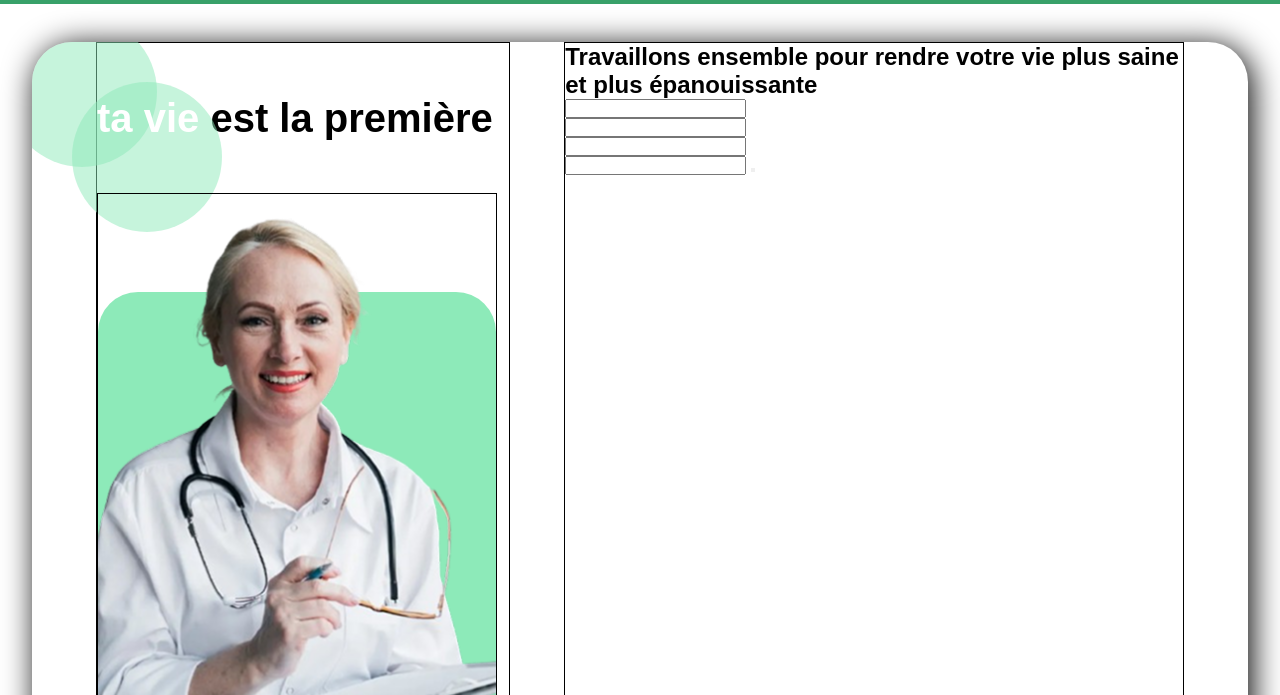
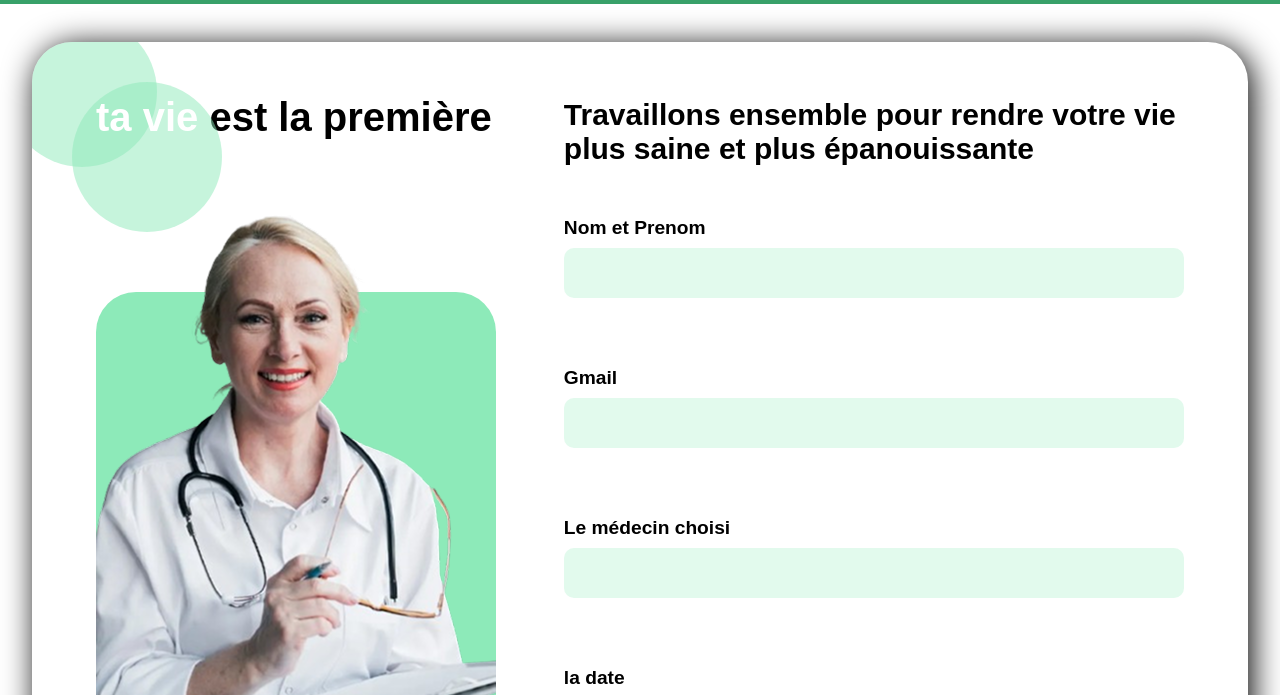
Before and after one commit to mohamed-bouth/medicare-plus-projet, a plain HTML site: page rondez.html in a window 1280 px wide. Shown: the part 76-771 px from the top of the page. Drawn offline with Linux system fonts and the light colour scheme.

Commit message:
complete la pafe de rondez-vous

```diff
--- a/rondez.html
+++ b/rondez.html
@@ -37,25 +37,27 @@
             </div>
             <div class="rondez-hero-section-right">
                 <h2>Travaillons ensemble pour rendre votre vie plus saine et plus épanouissante</h2>
-                <div>
-                    <label for=""></label>
+                <form action="" class="labels">
+                    <div class="input-choix">
+                        <label for="">Nom et Prenom</label>
                         <input type="text">
                     </div>
-                <div>
-                    <label for=""></label>
+                    <div class="input-choix">
+                        <label for="">Gmail</label>
                         <input type="text">
                     </div>
-                <div>
-                    <label for=""></label>
+                    <div class="input-choix">
+                        <label for="">Le médecin choisi</label>
                         <input type="text">
                     </div>
-                <div>
-                    <label for=""></label>
-                    <div>
+                    <div class="input-choix">
+                        <label for="">la date</label>
+                        <div class="input-choix2">
                             <input type="text">
-                        <button></button>
+                            <button>Confirmez</button>
                         </div>
                     </div>
+                </form>
             </div>
         </section>
     </main>
--- a/style.css
+++ b/style.css
@@ -509,13 +509,11 @@ header nav a {
 
 .rondez-hero-section-left {
     flex: 4;
-    border: 1px solid;
 }
 
 .rondez-left-img-container {
     width: 400px;
     height: 600px;
-    border: 1px solid;
     display: flex;
     align-items: end;
     position: relative;
@@ -536,7 +534,57 @@ header nav a {
 
 .rondez-hero-section-right {
     flex: 6;
-    border: 1px solid;
+}
+
+.rondez-hero-section-right h2 {
+    height: 150px;
+    display: flex;
+    align-items: center;
+    font-size: 30px;
+    margin-top: 15px;
+}
+
+.labels {
+    height: 600px;
+    display: flex;
+    flex-direction: column;
+    justify-content: space-between;
+    padding-bottom: 50px;
+}
+
+.input-choix {
+    display: flex;
+    flex-direction: column;
+    height: 100px;
+    justify-content: space-evenly;
+    font-size: larger;
+    font-weight: bold;
+}
+
+.input-choix input {
+    height: 50px;
+    border-radius: 10px;
+    background-color: rgb(141, 234, 185 , 0.25);
+    border: none;
+}
+
+.input-choix2 {
+    display: flex;
+    gap: 20px;
+}
+
+.input-choix2 input {
+    flex: 7;
+    border: none;
+}
+
+.input-choix2 button {
+    flex: 3;
+    border-radius: 20px;
+    background-color: #38A169;
+    color: white;
+    border: none;
+    cursor: pointer;
 }
 
 .rondez-hero-section-left h1 {
```
Lines whose indentation alone changed are shown as unchanged.
